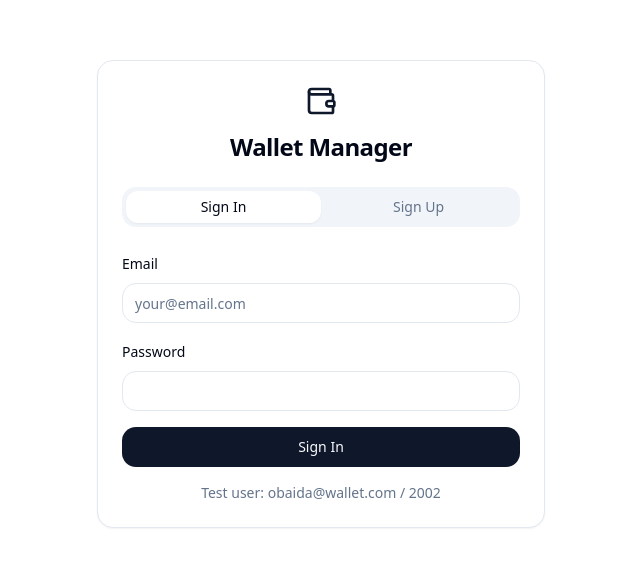
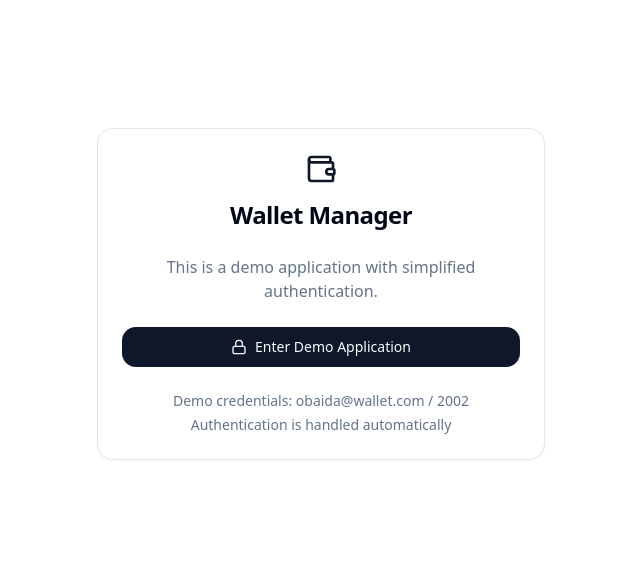
Before and after one commit to normanlondrek/say-hello-lovely-world, a React (Vite) app: page /auth in a window 1280 px wide. Shown: the part 106-672 px from the top of the page, without its empty margins (319-959 px from the left). Built offline with nearby package versions, Linux system fonts and the light colour scheme.

Commit message:
Fix: Disable login interface
Disable the login interface to prevent users from logging in.

```diff
--- a/src/integrations/supabase/client.ts
+++ b/src/integrations/supabase/client.ts
@@ -1,4 +1,3 @@
-
 // This file is automatically generated. Do not edit it directly.
 import { createClient } from '@supabase/supabase-js';
 import type { Database } from './types';
@@ -23,11 +22,11 @@ export const convertUuidToNumericId = (uuid: string) => {
   return parseInt(uuid.replace(/-/g, '').substring(0, 10), 16) % 1000000;
 };
 
-// Helper for test user authentication
+// Demo authentication function that creates a test user if needed
 export const signInWithTestCredentials = async (email: string, password: string) => {
-  // Check if it's our test user
-  if (email === "obaida@wallet.com" && password === "2002") {
-    // Try to sign in first - this is more likely to succeed if the user already exists
+  console.log(`Attempting demo auth with ${email}`);
+
+  // Try to sign in first
   const { data: signInData, error: signInError } = await supabase.auth.signInWithPassword({
     email,
     password,
@@ -35,19 +34,22 @@ export const signInWithTestCredentials = async (email: string, password: string)
 
   // If sign in was successful, return the result
   if (signInData?.user && !signInError) {
+    console.log("Demo sign in successful");
     return { data: signInData, error: null };
   }
 
-    // If sign in failed, try to sign up this test user
-    const { data, error: signUpError } = await supabase.auth.signUp({
+  console.log("Demo sign in failed, attempting to create user");
+
+  // If sign in failed, try to sign up the demo user
+  const { data: signUpData, error: signUpError } = await supabase.auth.signUp({
     email,
     password,
   });
 
   // If we successfully created the user, also add them to the users table
-    if (data?.user && !signUpError) {
+  if (signUpData?.user && !signUpError) {
     try {
-        const numericId = convertUuidToNumericId(data.user.id);
+      const numericId = convertUuidToNumericId(signUpData.user.id);
 
       // Check if the user already exists in the users table
       const { data: existingUser } = await supabase
@@ -66,12 +68,13 @@ export const signInWithTestCredentials = async (email: string, password: string)
       }
 
       // Now try to sign in again
+      console.log("Demo user created, attempting sign in again");
       return supabase.auth.signInWithPassword({
         email,
         password,
       });
     } catch (error) {
-        console.error("Error adding test user to database:", error);
+      console.error("Error creating demo user:", error);
 
       // Still try to sign in even if there was an error with the users table
       return supabase.auth.signInWithPassword({
@@ -81,13 +84,10 @@ export const signInWithTestCredentials = async (email: string, password: string)
     }
   }
 
-    // If sign up also failed, return the original sign in error
-    return { data: signInData, error: signInError };
-  }
-
-  // For all other users, use regular sign in
-  return supabase.auth.signInWithPassword({
-    email,
-    password,
-  });
+  // If both sign in and sign up failed, return error
+  console.error("Both demo sign in and sign up failed");
+  return {
+    data: null,
+    error: signUpError || signInError || new Error("Failed to authenticate demo user")
   };
+};
--- a/src/pages/Auth.tsx
+++ b/src/pages/Auth.tsx
@@ -3,17 +3,14 @@ import { useState, useEffect } from "react";
 import { useNavigate } from "react-router-dom";
 import { Card, CardHeader, CardTitle, CardContent } from "@/components/ui/card";
 import { Button } from "@/components/ui/button";
-import { Input } from "@/components/ui/input";
-import { Label } from "@/components/ui/label";
-import { Tabs, TabsList, TabsTrigger, TabsContent } from "@/components/ui/tabs";
+import { Alert, AlertTitle, AlertDescription } from "@/components/ui/alert";
 import { toast } from "sonner";
 import { supabase, signInWithTestCredentials } from "@/integrations/supabase/client";
-import { WalletIcon } from "lucide-react";
+import { WalletIcon, LockIcon } from "lucide-react";
 
 const Auth = () => {
-  const [email, setEmail] = useState("");
-  const [password, setPassword] = useState("");
   const [loading, setLoading] = useState(false);
+  const [authError, setAuthError] = useState<string | null>(null);
   const navigate = useNavigate();
 
   useEffect(() => {
@@ -28,80 +25,29 @@ const Auth = () => {
     checkUser();
   }, [navigate]);
 
-  const handleSignUp = async (e: React.FormEvent) => {
-    e.preventDefault();
+  const handleDemoLogin = async () => {
     setLoading(true);
+    setAuthError(null);
 
     try {
-      const { data, error } = await supabase.auth.signUp({
-        email,
-        password,
-      });
-
-      if (error) throw error;
-
-      // Insert user into users table after successful signup
-      if (data.user) {
-        // Convert UUID string to a number for the database
-        // The users table expects id to be a number, not a string
-        try {
-          const numericId = parseInt(data.user.id.replace(/-/g, '').substring(0, 10), 16) % 1000000;
-
-          const { error: userInsertError } = await supabase
-            .from("users")
-            .insert({
-              id: numericId
-            });
-
-          if (userInsertError) {
-            console.error("User insert error:", userInsertError);
-            toast.error(
-              "Account created, but failed to add user to users table: " +
-                userInsertError.message
-            );
-          } else {
-            toast.success("Account created successfully! You can now sign in.");
-          }
-        } catch (insertError: any) {
-          console.error("Insert error:", insertError);
-          toast.error("Error adding user to database: " + insertError.message);
-        }
-      } else {
-        toast.success("Account created. You can now sign in.");
-      }
-    } catch (error: any) {
-      console.error("Sign up error:", error);
-      toast.error(error.message || "Error creating account");
-    } finally {
-      setLoading(false);
-    }
-  };
-
-  const handleSignIn = async (e: React.FormEvent) => {
-    e.preventDefault();
-    setLoading(true);
-
-    try {
-      console.log("Attempting to sign in with:", email, password);
+      console.log("Attempting to sign in with demo account");
 
       // Use our helper function that handles the test user
-      const { data, error } = await signInWithTestCredentials(email, password);
+      const { data, error } = await signInWithTestCredentials("obaida@wallet.com", "2002");
 
       if (error) {
-        console.error("Sign in error:", error);
-        throw error;
+        console.error("Demo sign in error:", error);
+        setAuthError(error.message || "Could not sign in with demo account");
+        toast.error("Could not sign in with demo account");
+        return;
       }
 
-      if (email === "obaida@wallet.com" && password === "2002") {
-        toast.success("Welcome back, Obaida!");
-      } else {
-        toast.success("Signed in successfully!");
-      }
-
+      toast.success("Welcome to the Wallet Manager Demo!");
       navigate("/");
     } catch (error: any) {
-      console.error("Detailed sign in error:", error);
-      toast.error(error.message || "Invalid email or password");
+      console.error("Detailed demo sign in error:", error);
+      setAuthError(error.message || "Could not sign in with demo account");
+      toast.error("Could not sign in with demo account");
     } finally {
       setLoading(false);
     }
@@ -116,79 +62,33 @@ const Auth = () => {
           </div>
           <CardTitle className="text-2xl">Wallet Manager</CardTitle>
         </CardHeader>
-        <CardContent>
-          <Tabs defaultValue="signin">
-            <TabsList className="grid grid-cols-2 w-full mb-6">
-              <TabsTrigger value="signin">Sign In</TabsTrigger>
-              <TabsTrigger value="signup">Sign Up</TabsTrigger>
-            </TabsList>
+        <CardContent className="space-y-6">
+          {authError && (
+            <Alert variant="destructive">
+              <AlertTitle>Authentication Error</AlertTitle>
+              <AlertDescription>{authError}</AlertDescription>
+            </Alert>
+          )}
 
-            <TabsContent value="signin">
-              <form onSubmit={handleSignIn} className="space-y-4">
-                <div className="space-y-2">
-                  <Label htmlFor="email">Email</Label>
-                  <Input
-                    id="email"
-                    type="email"
-                    placeholder="your@email.com"
-                    value={email}
-                    onChange={(e) => setEmail(e.target.value)}
-                    required
-                  />
-                </div>
+          <div className="text-center space-y-2">
+            <p className="text-muted-foreground">
+              This is a demo application with simplified authentication.
+            </p>
+          </div>
 
-                <div className="space-y-2">
-                  <Label htmlFor="password">Password</Label>
-                  <Input
-                    id="password"
-                    type="password"
-                    value={password}
-                    onChange={(e) => setPassword(e.target.value)}
-                    required
-                  />
-                </div>
+          <Button
+            className="w-full flex items-center justify-center gap-2"
+            onClick={handleDemoLogin}
+            disabled={loading}
+          >
+            <LockIcon className="h-4 w-4" />
+            {loading ? "Signing In..." : "Enter Demo Application"}
+          </Button>
 
-                <Button type="submit" className="w-full" disabled={loading}>
-                  {loading ? "Signing In..." : "Sign In"}
-                </Button>
-
-                <div className="text-center text-sm text-muted-foreground">
-                  <p>Test user: obaida@wallet.com / 2002</p>
-                </div>
-              </form>
-            </TabsContent>
-
-            <TabsContent value="signup">
-              <form onSubmit={handleSignUp} className="space-y-4">
-                <div className="space-y-2">
-                  <Label htmlFor="signup-email">Email</Label>
-                  <Input
-                    id="signup-email"
-                    type="email"
-                    placeholder="your@email.com"
-                    value={email}
-                    onChange={(e) => setEmail(e.target.value)}
-                    required
-                  />
-                </div>
-
-                <div className="space-y-2">
-                  <Label htmlFor="signup-password">Password</Label>
-                  <Input
-                    id="signup-password"
-                    type="password"
-                    value={password}
-                    onChange={(e) => setPassword(e.target.value)}
-                    required
-                  />
-                </div>
-
-                <Button type="submit" className="w-full" disabled={loading}>
-                  {loading ? "Creating Account..." : "Create Account"}
-                </Button>
-              </form>
-            </TabsContent>
-          </Tabs>
+          <div className="text-center text-sm text-muted-foreground">
+            <p>Demo credentials: obaida@wallet.com / 2002</p>
+            <p className="mt-1">Authentication is handled automatically</p>
+          </div>
         </CardContent>
       </Card>
     </div>
```
Lines whose indentation alone changed are shown as unchanged.
